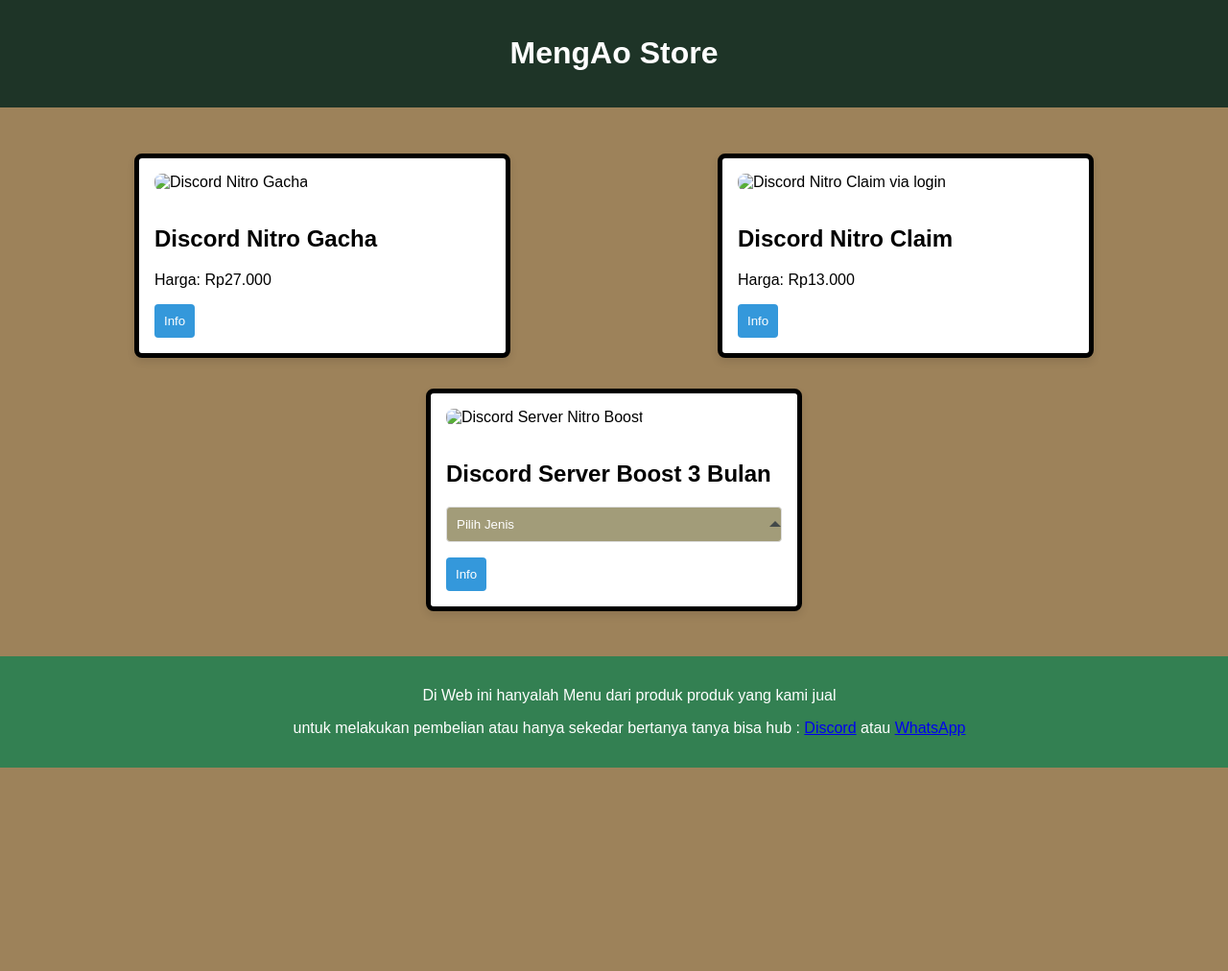
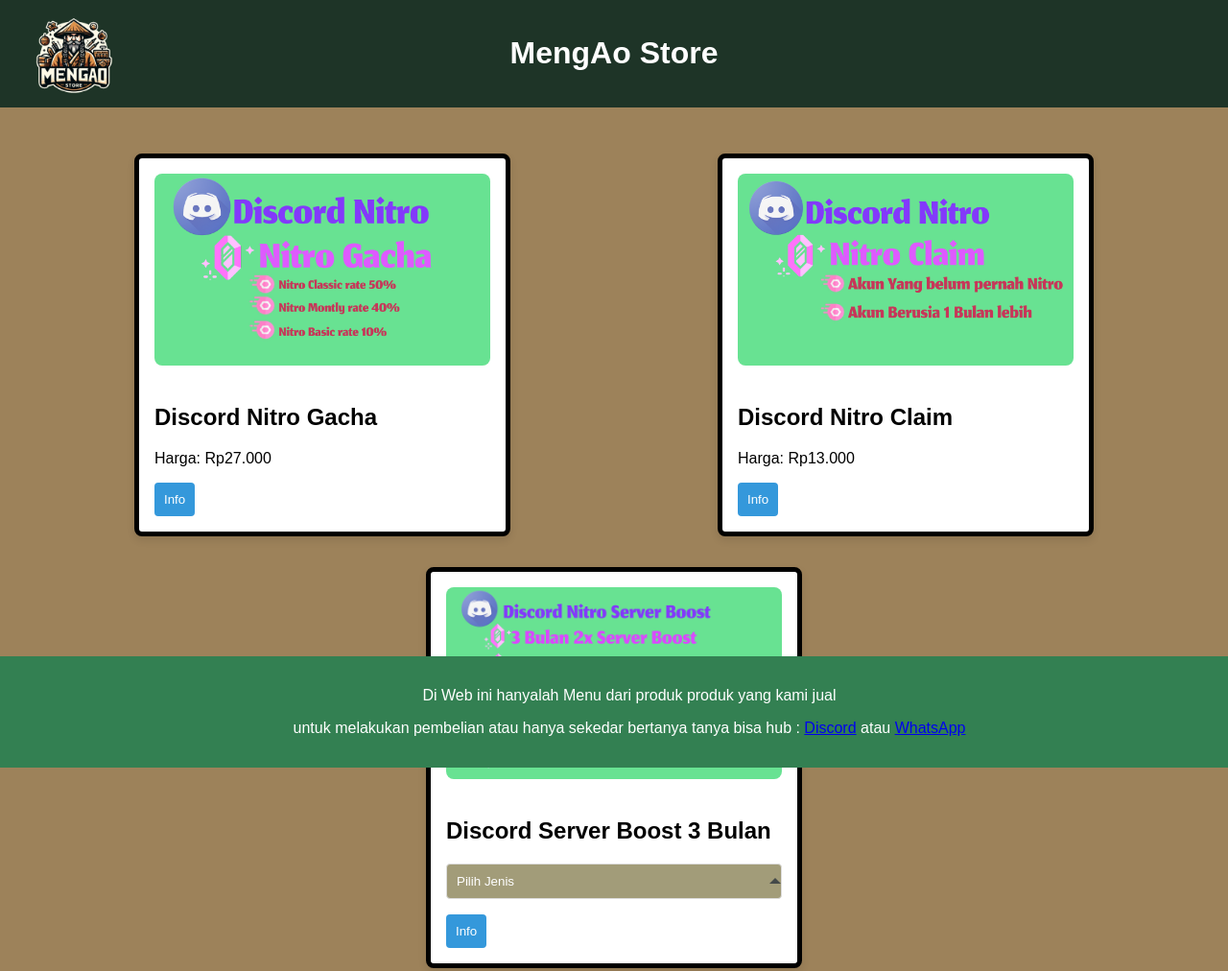
Before and after one commit to MengAo64/MengAo-Store, a plain HTML site: page index.html in a window 1280 px wide. Shown: the whole page at 96% size. Before the commit the page ends 800 px from the top, so only its background shows below. Drawn offline with Linux system fonts and the light colour scheme; the site is published under a folder, as on GitHub Pages, so addresses that start at the root find nothing.

Commit message:
Update image not found

```diff
--- a/index.html
+++ b/index.html
@@ -123,13 +123,13 @@
   </head>
   <body>
     <header>
-      <img src="/gambar/logo.png" alt="" class="logo" />
+      <img src="gambar/logo.png" alt="" class="logo" />
       <h1>MengAo Store</h1>
     </header>
 
     <section>
       <div class="product">
-        <img src="/gambar/nitrogacha.png" alt="Discord Nitro Gacha" />
+        <img src="gambar/nitrogacha.png" alt="Discord Nitro Gacha" />
         <h2>Discord Nitro Gacha</h2>
         <p class="product-description">Harga: Rp27.000</p>
         <button
@@ -141,7 +141,7 @@
       </div>
 
       <div class="product">
-        <img src="/gambar/nitroclaim.png" alt="Discord Nitro Claim via login" />
+        <img src="gambar/nitroclaim.png" alt="Discord Nitro Claim via login" />
         <h2>Discord Nitro Claim</h2>
         <p class="product-description">Harga: Rp13.000</p>
         <button
@@ -153,7 +153,7 @@
       </div>
 
       <div class="product">
-        <img src="/gambar/serverboost.png" alt="Discord Server Nitro Boost" />
+        <img src="gambar/serverboost.png" alt="Discord Server Nitro Boost" />
         <h2>Discord Server Boost 3 Bulan</h2>
         <div class="select-container">
           <select id="boostDuration" class="info-button">
```
